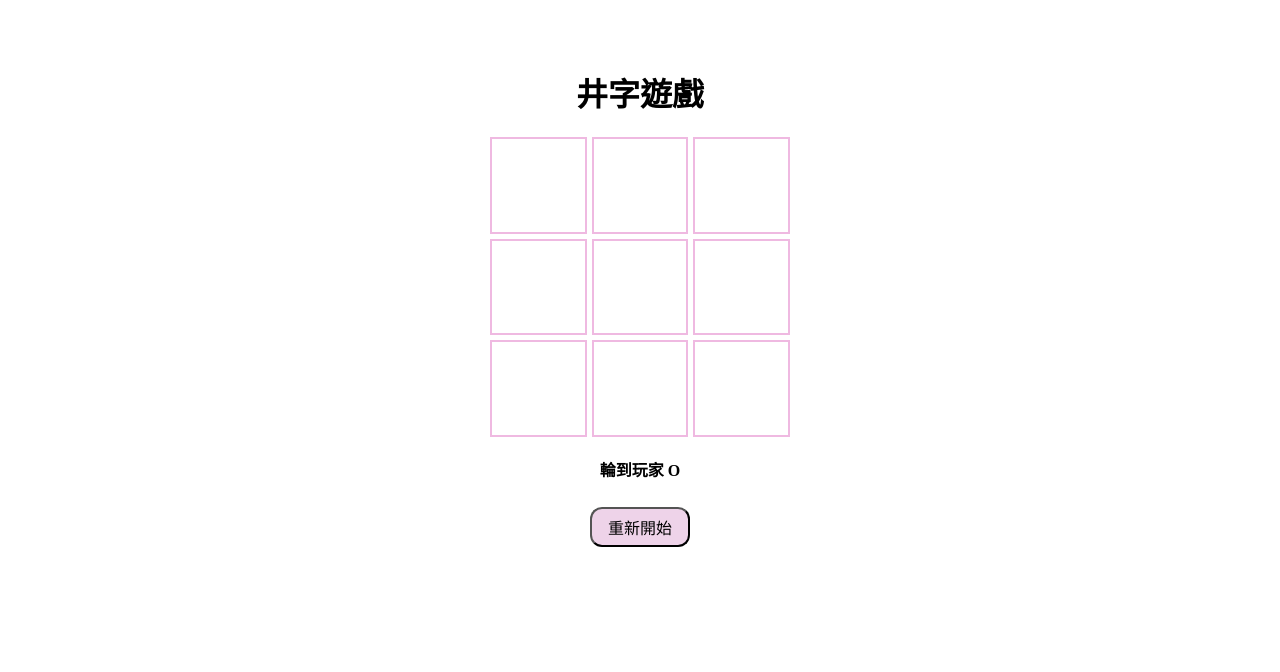
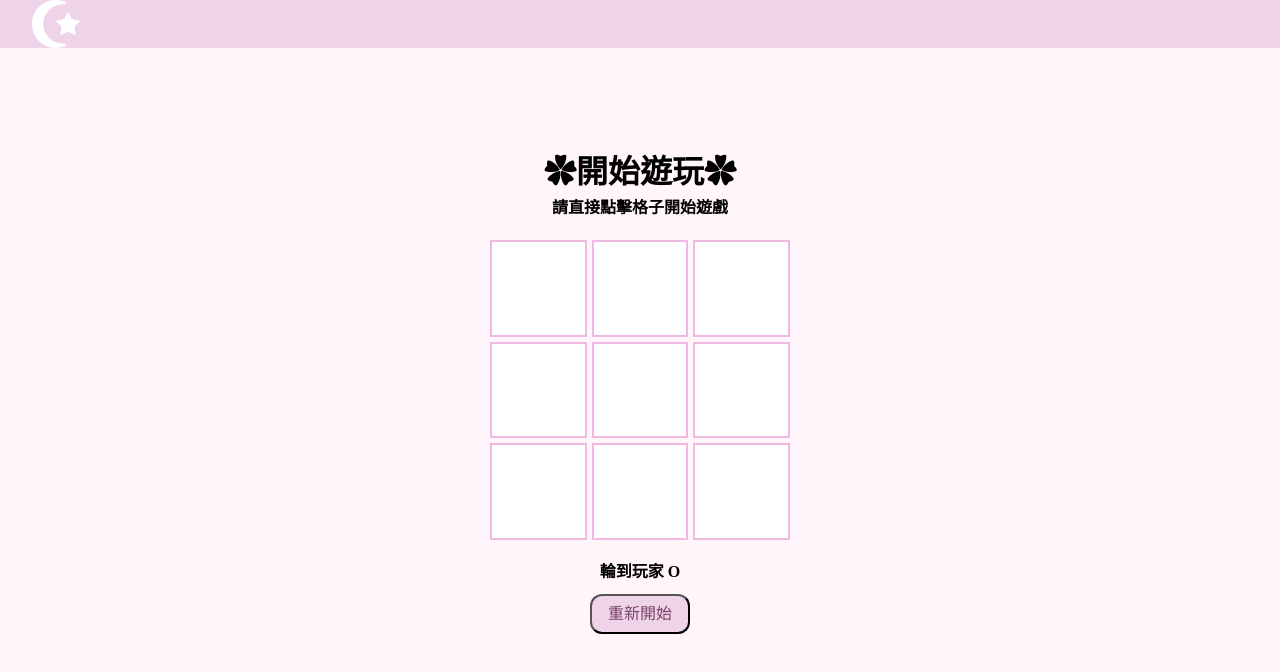
Before and after one commit to yazhu0609/Tic-Tac-Toe, a plain HTML site: page index.html in a window 1280 px wide. Drawn offline with Linux system fonts and the light colour scheme.

Commit message:
Modify front-end style.

```diff
--- /dev/null
+++ b/Home.css
@@ -0,0 +1,57 @@
+body, html {
+  font-style: Arial;
+  height: 100%;
+  margin: 0;
+}
+
+.home {
+  display: flex;
+  flex-direction: column;
+  height: calc(100vh - 5rem);
+  align-items: center;
+  justify-content: center;
+  background-color: #fff5fb;
+}
+
+.home-header {
+  display: flex;
+  justify-content: space-between;
+  align-items: center;
+  padding: 0 2rem;
+  background-color: #eed3e9;
+  height: 5 rem;
+}
+
+.home-header-icon {
+  width: 3rem;
+  filter: invert();
+}
+
+.home-main {
+  display: flex;
+  flex-direction: column;
+  align-items: center;
+  justify-content: center;
+}
+
+.home-title {
+  margin-bottom: 20px;
+  font-size: 25px;
+  color: #764362;
+  font-weight: bold;
+}
+
+.start-button {
+  margin-top: 10px;
+  padding: 6px 16px;
+  font-size: 1rem;
+  border-radius: 12px;
+  background-color: #eed3e9;
+  text-decoration: none;
+  color: #764362;
+
+}
+
+.start-button:hover {
+  background-color: #e49fc9;
+}
--- a/index.html
+++ b/index.html
@@ -4,10 +4,18 @@
   <meta charset="UTF-8" />
   <meta name="viewport" content="width=device-width, initial-scale=1.0" />
   <title>井字遊戲</title>
+  <link rel="stylesheet" href="reset.css">
   <link rel="stylesheet" href="style.css" />
 </head>
 <body>
-  <h1>井字遊戲</h1>
+  <header class="header">
+        <a href="#home"><img src="starlogo.svg" alt="雅筑的井字遊戲" class="header-icon" /></a>
+  </header>
+  <main>
+    <div class="game">
+        <div class="game-main">
+            <h1>✿開始遊玩✿</h1>
+            <h4>請直接點擊格子開始遊戲</h4>
               <!--board=九宮格-->
             <div id="board" class="board">
               <!-- 每個格子 -->
@@ -25,7 +33,10 @@
             <p id="status" class="status">輪到玩家 O</p>
             <!--restartBtn=動態顯示-->
             <button id="restartBtn">重新開始</button>
-
+        </div>
+      </div>
+    </div>
+  </main>
   <script src="app.js"></script>
 </body>
 </html>
--- /dev/null
+++ b/reset.css
@@ -0,0 +1,54 @@
+/* 1. Use a more-intuitive box-sizing model */
+*, *::before, *::after {
+  box-sizing: border-box;
+}
+
+/* 2. Remove default margin */
+* {
+  margin: 0;
+}
+
+/* 3. Enable keyword animations */
+@media (prefers-reduced-motion: no-preference) {
+  html {
+    interpolate-size: allow-keywords;
+  }
+}
+
+body {
+  /* 4. Add accessible line-height */
+  line-height: 1.5;
+  /* 5. Improve text rendering */
+  -webkit-font-smoothing: antialiased;
+}
+
+/* 6. Improve media defaults */
+img, picture, video, canvas, svg {
+  display: block;
+  max-width: 100%;
+}
+
+/* 7. Inherit fonts for form controls */
+input, button, textarea, select {
+  font: inherit;
+}
+
+/* 8. Avoid text overflows */
+p, h1, h2, h3, h4, h5, h6 {
+  overflow-wrap: break-word;
+}
+
+/* 9. Improve line wrapping */
+p {
+  text-wrap: pretty;
+}
+h1, h2, h3, h4, h5, h6 {
+  text-wrap: balance;
+}
+
+/*
+  10. Create a root stacking context
+*/
+#root, #__next {
+  isolation: isolate;
+}
--- a/style.css
+++ b/style.css
@@ -1,7 +1,18 @@
 body {
   font-style: Arial;
   text-align: center; /*標題置中*/
-  padding: 40px;
+  background-color: #fff5fb;
+}
+
+.game {
+  display: flex;
+  flex-direction: column;
+  margin-top: 100px;
+  background-color: #fff5fb;
+}
+
+.title{
+  color: #764362;
 }
 
 .board {
@@ -39,14 +50,19 @@ button {
   font-size: 1rem;
   border-radius: 12px;
   background-color: #eed3e9;
+  color: #764362;
 }
 
-@media (max-width:1250px){
-    /* 螢幕寬度小於1250px，套用這個區塊的css */
-    .list{
-        flex-wrap: wrap;
-    }
-    .product{
-        width: 45%;
-    }
+.header{
+    display: flex;
+    justify-content: space-between;
+    align-items: center;
+    padding: 0 2rem;
+    background-color: #eed3e9;
+    height: 5 rem;
 }
+
+.header-icon{
+    width: 3rem;
+    filter: invert();
+}
```
Also changed, not shown: Home.html (added, +25 -0 lines), starlogo.svg (added). Lines whose indentation alone changed are shown as unchanged.
